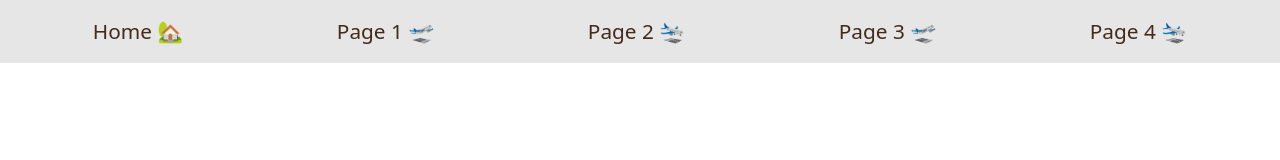
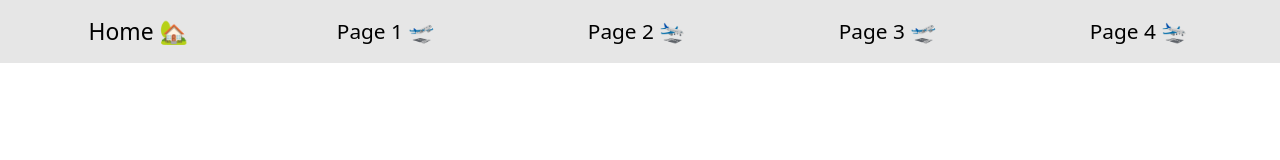
Before and after one commit to vitorcecato-sesi/desafio2-react-routes, a React (Vite) app: page / in a window 1280 px wide. In both pictures the pointer is over the link "Home 🏡". Shown: the top 160 px of the page. Built offline with nearby package versions, Linux system fonts and the light colour scheme.

Commit message:
alteração navbar

```diff
--- a/src/components/NavBar.css
+++ b/src/components/NavBar.css
@@ -12,4 +12,11 @@
     font-size: 1.3em;
     display: flex;
     text-decoration: none;
+    transition: all 1s ease;
+    color: black;
 }
+
+.fonte:hover {
+    transform: scale(1.1);
+    color: black;
+}
```
